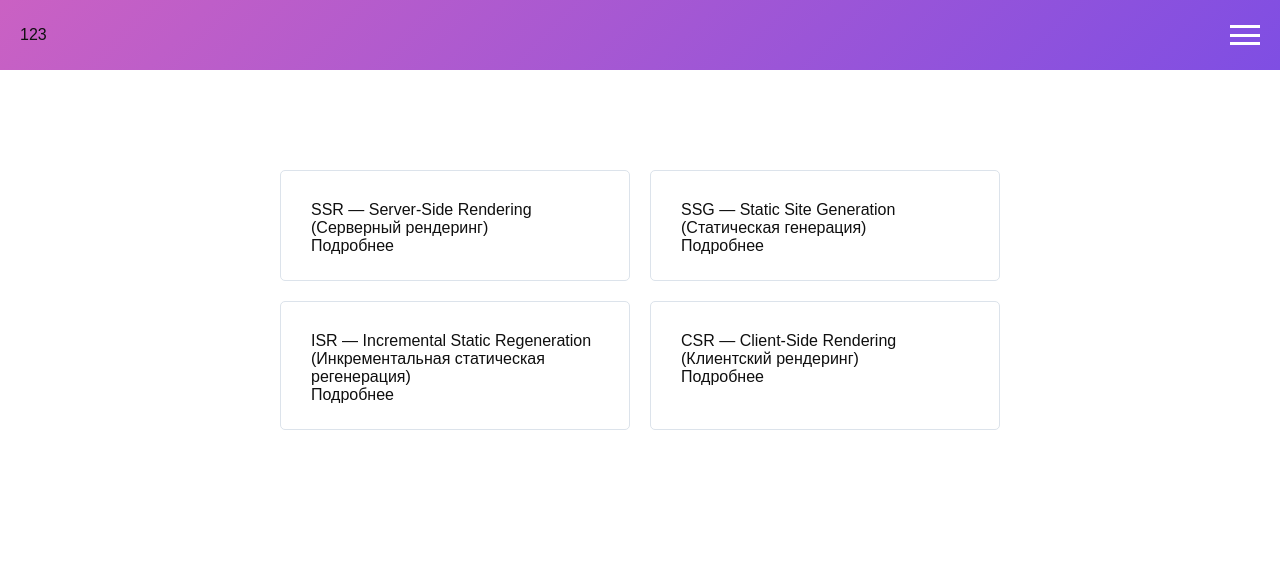
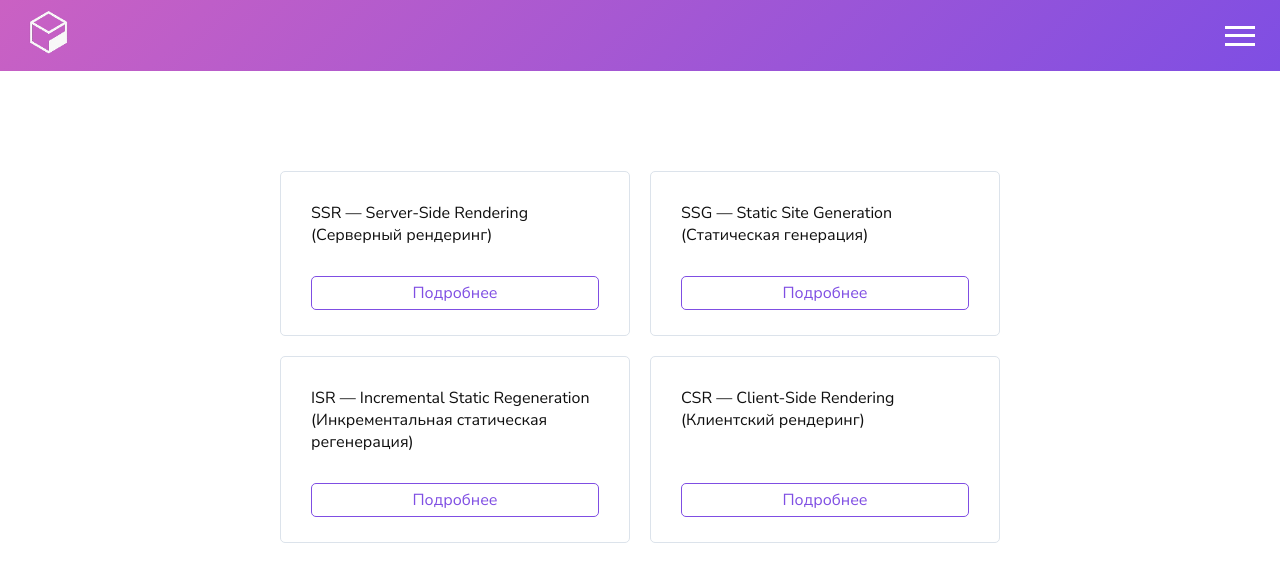
Before and after one commit to NikitaShvetsovCode/test-rendering, a Next.js app: page / in a window 1280 px wide. Shown: the top 582 px of the page. Built offline with nearby package versions, Linux system fonts and the light colour scheme.

Commit message:
лого и стили

```diff
--- a/app/globals.scss
+++ b/app/globals.scss
@@ -14,7 +14,7 @@ body {
 }
 
 body {
-  font-family: Arial, Helvetica, sans-serif;
+  font-family: var(--nunitoSans);
   -webkit-font-smoothing: antialiased;
   -moz-osx-font-smoothing: grayscale;
   background: var(--background);
--- a/app/page.module.scss
+++ b/app/page.module.scss
@@ -7,17 +7,35 @@
   margin-top: 100px;
 
   .menuItem {
+    display: flex;
+    flex-direction: column;
+    justify-content: space-between;
     border: 1px solid var(--border);
     max-width: 350px;
     padding: 30px 30px 25px;
     border-radius: 5px;
 
     .label {
-      margin-bottom: auto;
+      margin-bottom: 30px;
     }
+  }
 
-    .button {
-      margin-top: auto;
+  .button {
+    cursor: pointer;
+    display: flex;
+    flex-direction: column;
+    align-items: center;
+    justify-content: center;
+    padding: 5px 15px;
+    border-radius: 5px;
+    border: 1px solid var(--viol);
+    color: var(--viol);
+    transition: 0.15s ease;
+
+    &:hover {
+      background-color: var(--viol);
+      color: var(--white);
+      transition: 0.15s ease;
     }
   }
 }
--- a/components/Header/Header.tsx
+++ b/components/Header/Header.tsx
@@ -1,11 +1,22 @@
 import Burger from "@/components/Burger/Burger";
 import styles from "./index.module.scss";
+import Link from "next/link";
+import Image from "next/image";
 
 export default function Header() {
   return (
     <header className={styles.header}>
       <div className={`container ${styles.innerHeader}`}>
-        <>123</>
+        <Link href="/">
+          <Image
+            src="/kube-logo.png"
+            alt="Поиск работы без стресса: как автоотклики экономят время и нервы"
+            width={47}
+            height={45}
+            className={styles.imageLogo}
+            quality={100}
+          />
+        </Link>
         <Burger></Burger>
       </div>
     </header>
--- a/components/Header/index.module.scss
+++ b/components/Header/index.module.scss
@@ -1,11 +1,15 @@
 .header {
   background: linear-gradient(135deg, #ca61c3, #7f4ee3);
-  // background-color: var(--viol);
+  padding: 0 25px;
 
   .innerHeader {
     display: flex;
     justify-content: space-between;
     align-items: center;
-    padding: 25px 20px;
+    padding: 10px 0;
+
+    .imageLogo {
+      object-fit: contain;
+    }
   }
 }
```
Also changed, not shown: public/kube-logo.png (added).
